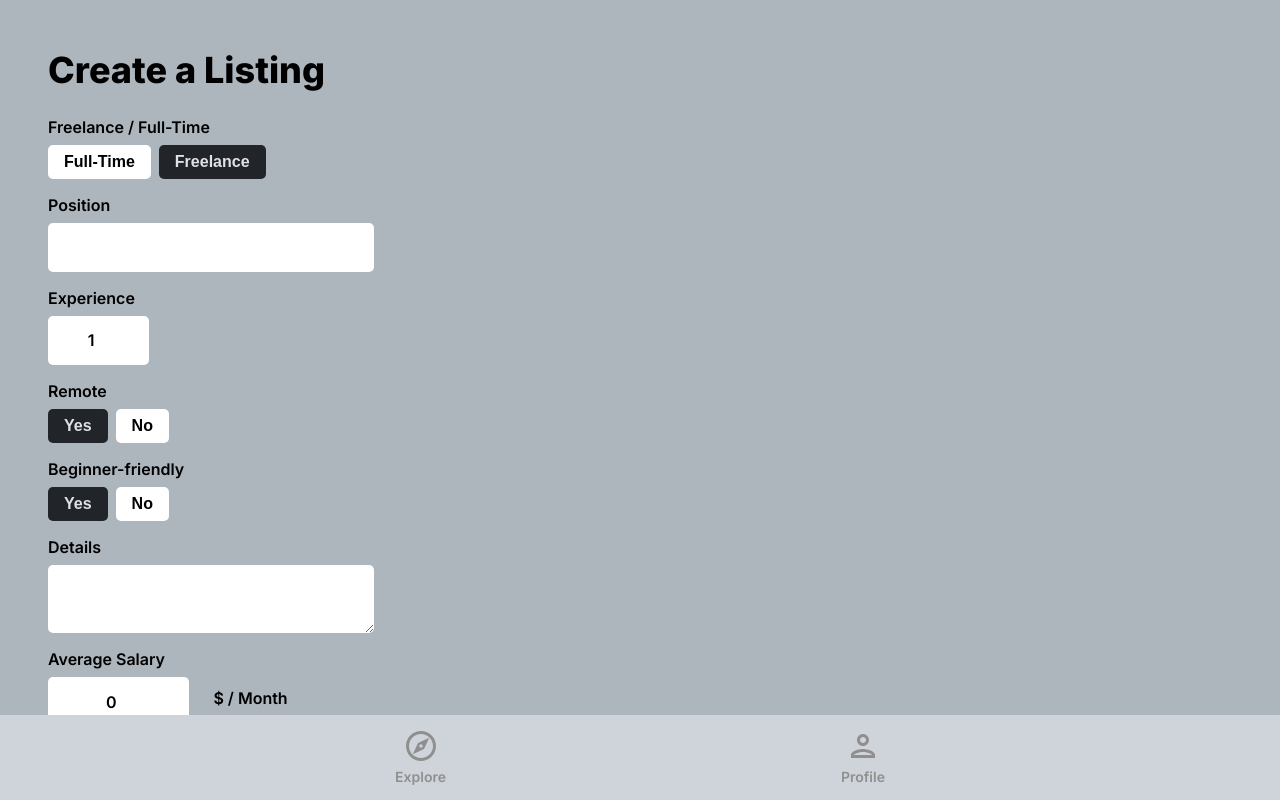
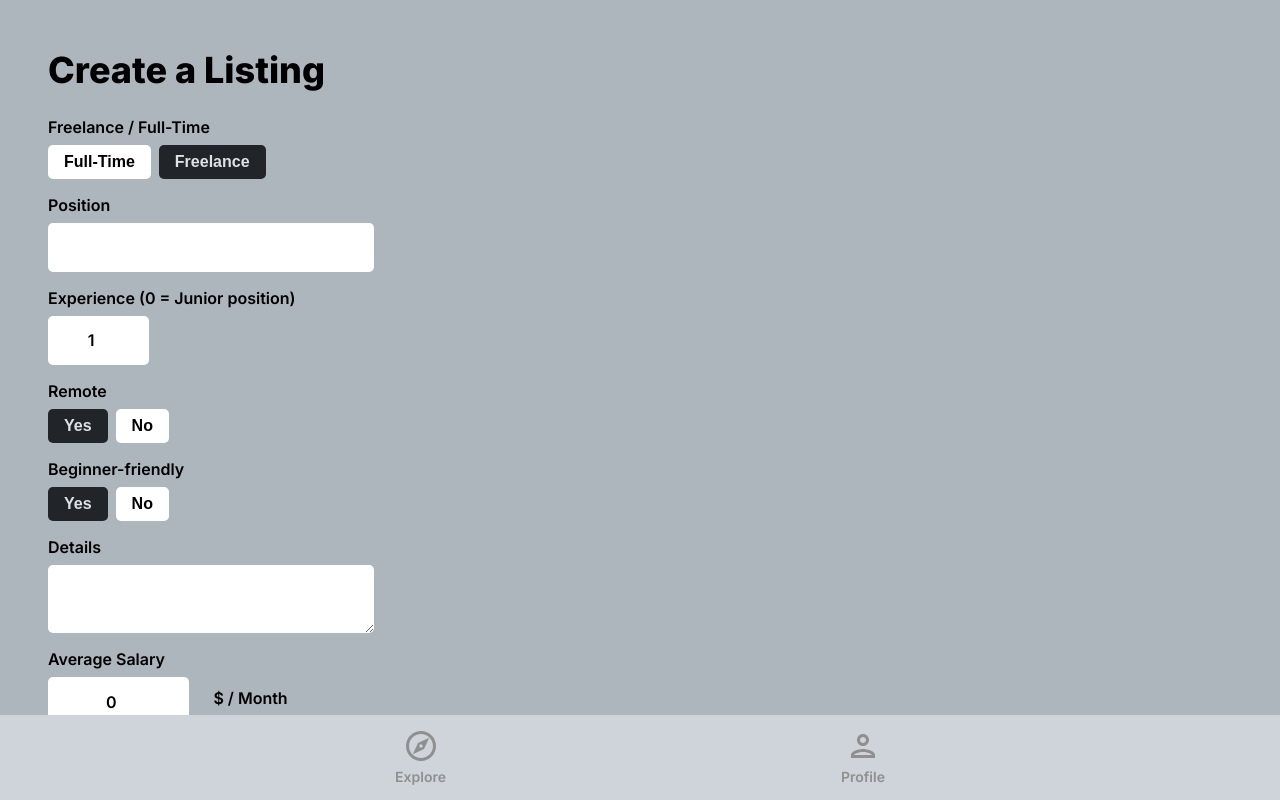
Before and after one commit to Dimterion/Posts-app, a React (Create React App) app: page /create-listing in a window 1280 px wide. Shown: the top 800 px of the page. Built offline with nearby package versions, Linux system fonts and the light colour scheme; no server answers; sample sign-in values are in the browser's storage.

Commit message:
Updated some of the listings titles and styles.

```diff
--- a/src/components/ListingItem.jsx
+++ b/src/components/ListingItem.jsx
@@ -23,9 +23,11 @@ function ListingItem({ listing, id, onEdit, onDelete }) {
           </p>
           <div className="categoryListingInfoDiv">
             <p className="categoryListingInfoText">
-              {listing.experience > 1
-                ? `Experience: ${listing.experience} years`
-                : "Experience: 1 year"}
+              {listing.experience !== 0 &&
+                (listing.experience > 1
+                  ? `Experience: ${listing.experience} years`
+                  : "Experience: 1 year")}
+              {listing.experience === 0 && `Experience: Junior position`}
             </p>
           </div>
         </div>
--- a/src/index.css
+++ b/src/index.css
@@ -553,6 +553,12 @@ span.swiper-pagination-bullet {
   display: flex;
   justify-content: center;
   align-items: center;
+  transition: 1s;
+}
+
+.shareIconDiv:hover {
+  background-color: var(--primaryBackground);
+  transition: 1s;
 }
 
 .listingName {
--- a/src/pages/CreateListing.jsx
+++ b/src/pages/CreateListing.jsx
@@ -216,7 +216,9 @@ function CreateListing() {
           />
           <div className="formRooms flex">
             <div>
-              <label className="formLabel">Experience</label>
+              <label className="formLabel">
+                Experience (0 = Junior position)
+              </label>
               <input
                 className="formInputSmall"
                 type="number"
--- a/src/pages/EditListing.jsx
+++ b/src/pages/EditListing.jsx
@@ -247,7 +247,9 @@ function EditListing() {
           />
           <div className="formRooms flex">
             <div>
-              <label className="formLabel">Experience</label>
+              <label className="formLabel">
+                Experience (0 = Junior position)
+              </label>
               <input
                 className="formInputSmall"
                 type="number"
--- a/src/pages/Listing.jsx
+++ b/src/pages/Listing.jsx
@@ -82,9 +82,11 @@ function Listing() {
         </p>
         <ul className="listingDetailsList">
           <li>
-            {listing.experience > 1
-              ? `Experience: ${listing.experience} years`
-              : "Experience: 1 year"}
+            {listing.experience !== 0 &&
+              (listing.experience > 1
+                ? `Experience: ${listing.experience} years`
+                : "Experience: 1 year")}
+            {listing.experience === 0 && `Experience: Junior position`}
           </li>
           <li>{listing.remote && "Remote"}</li>
           <li>{listing.beginnerFriendly && "Beginner-friendly"}</li>
```
